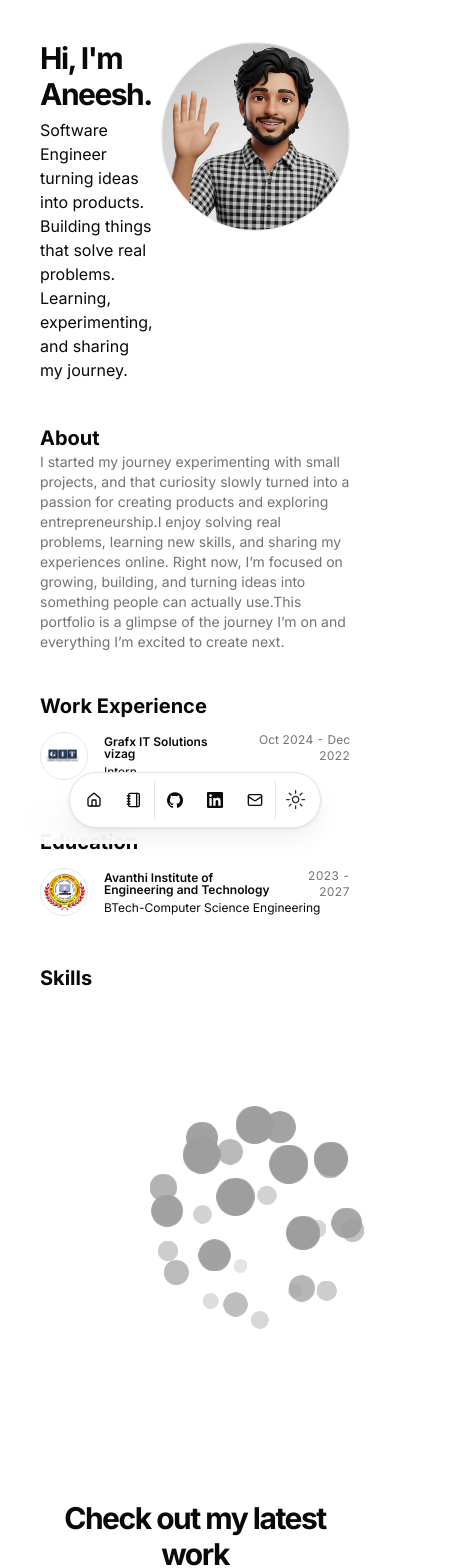
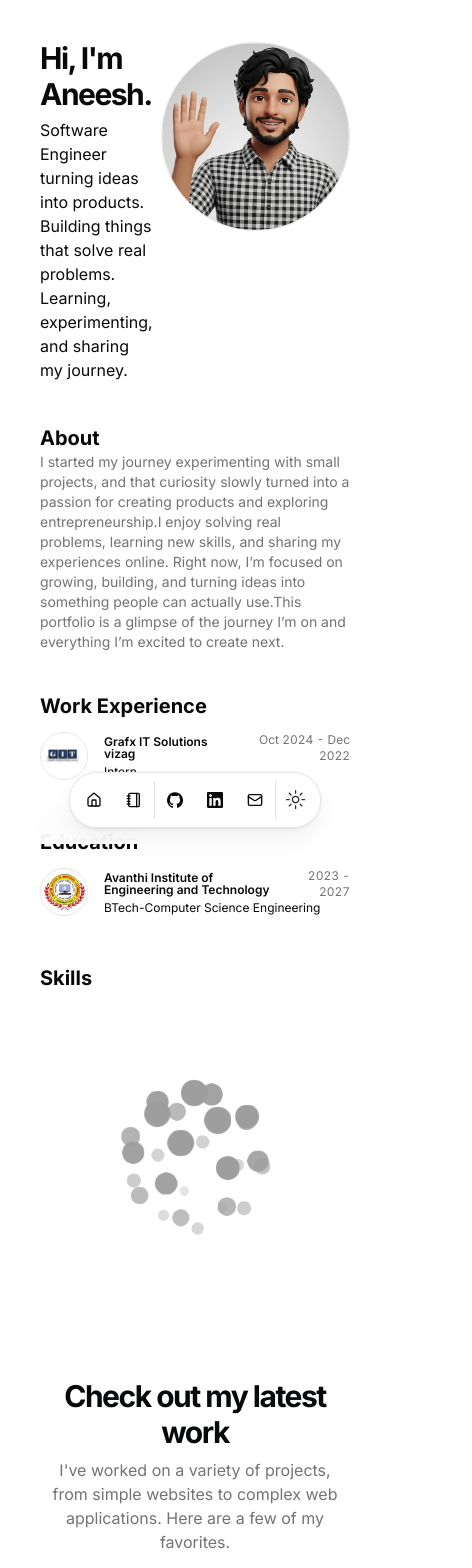
Before and after one commit to rooney011/portfolio-main, a Next.js app: page / in a window 390 px wide. Shown: the top 1568 px of the page, 472 px wide, since content can reach past the window. Built offline with nearby package versions, Linux system fonts and the light colour scheme.

Commit message:
fix mobile screen responsive

```diff
--- a/src/components/cloud.tsx
+++ b/src/components/cloud.tsx
@@ -119,7 +119,7 @@ export function Cloud() {
               ref={connectionRef}
               className="absolute left-0 top-1/2 -translate-x-1/2 -translate-y-1/2 size-2 rounded-full bg-primary opacity-0 md:opacity-100"
             />
-            <Card className="p-6 border border-white/10 bg-black/5 backdrop-blur-xl shadow-2xl transition-all duration-300 hover:shadow-primary/20 dark:bg-white/5 dark:border-white/10">
+            <Card className="p-4 md:p-6 border border-white/10 bg-black/5 backdrop-blur-xl shadow-2xl transition-all duration-300 hover:shadow-primary/20 dark:bg-white/5 dark:border-white/10">
               <CardHeader className="pb-2">
                 <CardTitle className="capitalize text-2xl md:text-3xl font-bold bg-gradient-to-r from-primary to-purple-600 bg-clip-text text-transparent">
                   {selectedSlug}
--- a/src/components/magicui/dock.tsx
+++ b/src/components/magicui/dock.tsx
@@ -16,7 +16,7 @@ const DEFAULT_MAGNIFICATION = 60;
 const DEFAULT_DISTANCE = 140;
 
 const dockVariants = cva(
-  "mx-auto w-max h-full p-2 flex items-end rounded-full border"
+  "mx-auto w-max max-w-full h-full p-2 flex items-end rounded-full border overflow-x-auto"
 );
 
 const Dock = React.forwardRef<HTMLDivElement, DockProps>(
--- a/src/components/ui/icon-cloud.tsx
+++ b/src/components/ui/icon-cloud.tsx
@@ -318,7 +318,7 @@ export function IconCloud({ icons, images, onIconClick }: IconCloudProps) {
       onMouseMove={handleMouseMove}
       onMouseUp={handleMouseUp}
       onMouseLeave={handleMouseUp}
-      className="rounded-lg"
+      className="rounded-lg max-w-full"
       aria-label="Interactive 3D Icon Cloud"
       role="img"
     />
```
